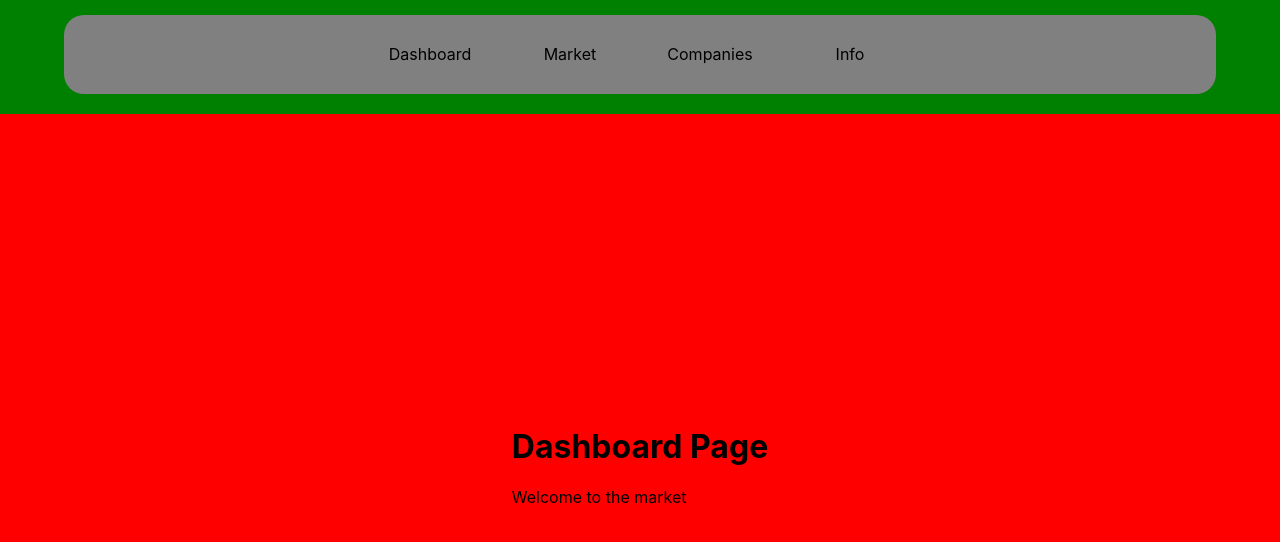
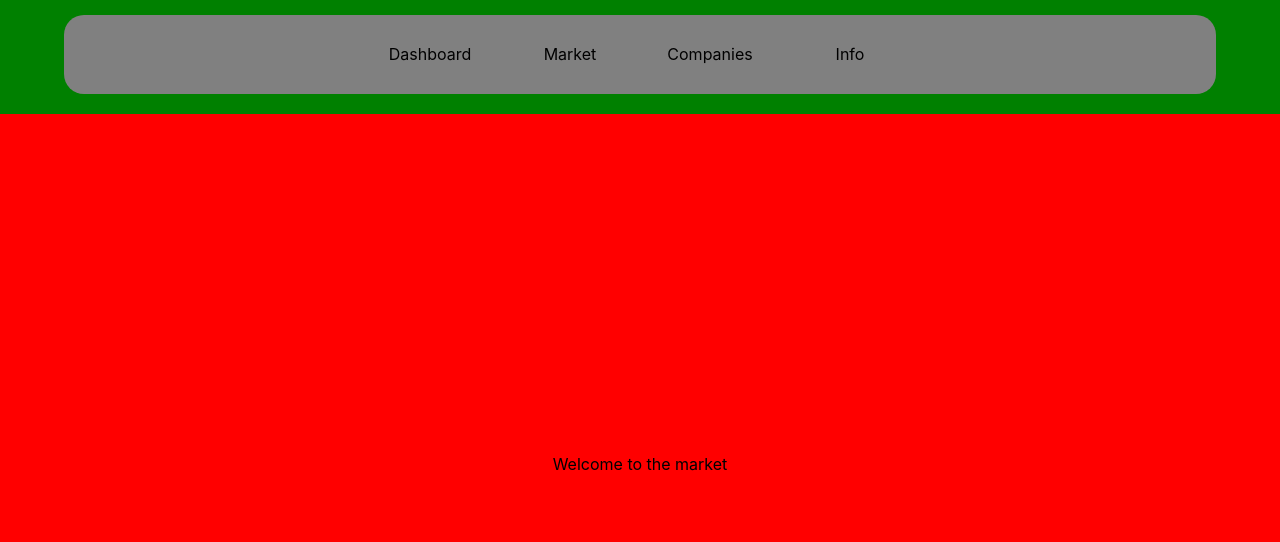
Before and after one commit to vepaan/market, a React (Create React App) app in the folder frontend/: page /market in a window 1280 px wide. Shown: the top 542 px of the page. Built offline with nearby package versions, Linux system fonts and the light colour scheme.

Commit message:
nothing much

```diff
--- a/frontend/src/pages/market.js
+++ b/frontend/src/pages/market.js
@@ -3,7 +3,6 @@ import React from 'react';
 function Dashboard() {
   return (
     <div>
-      <h1>Dashboard Page</h1>
       <p>Welcome to the market</p>
     </div>
   );
```
